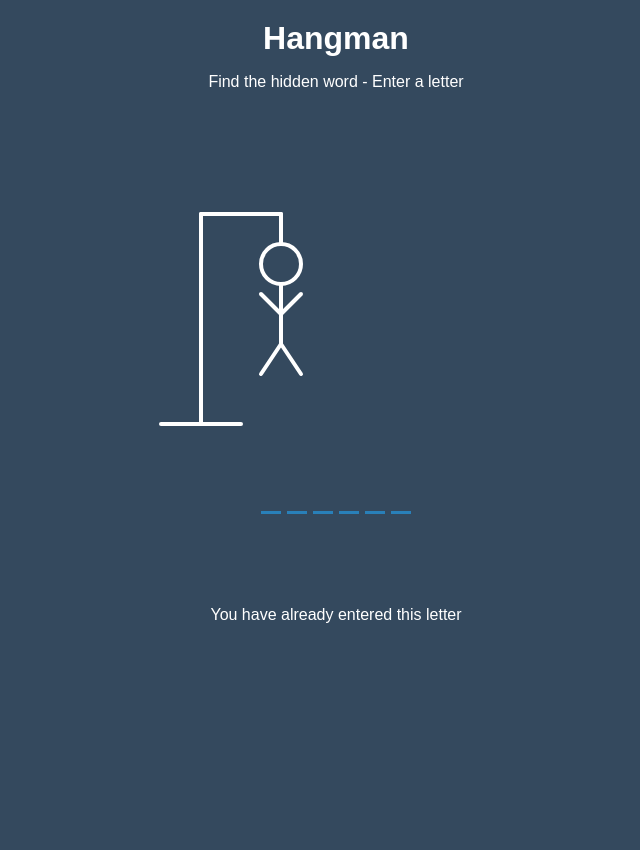
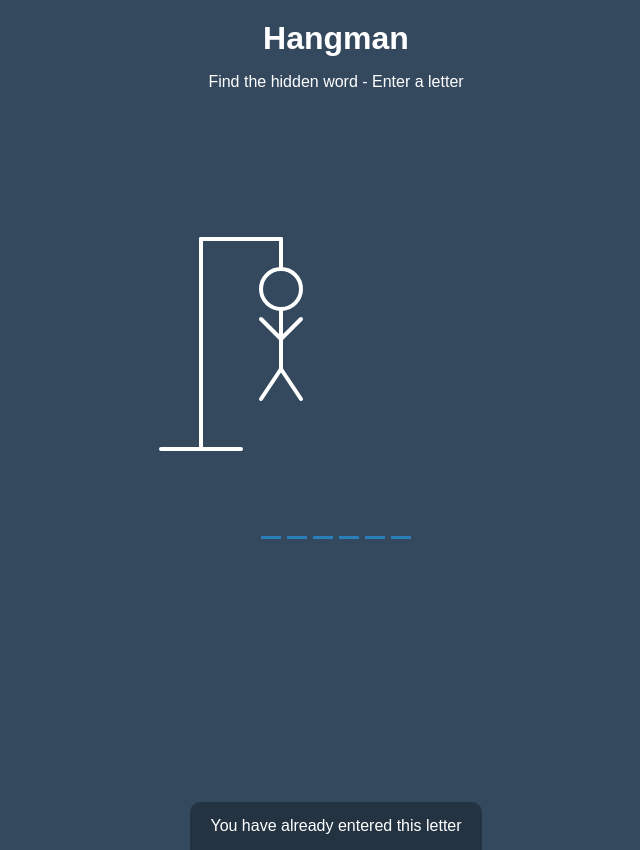
Before and after one commit to DiegoMutre/hangman-react-game, a React (Create React App) app: page / in a window 1280 px wide. Shown: the whole page, without its empty margins (304-944 px from the left). Before the commit the page ends 800 px from the top, so only its background shows below. Built offline with nearby package versions, Linux system fonts and the light colour scheme.

Commit message:
feat: Create Notification components styles.

```diff
--- a/src/App.css
+++ b/src/App.css
@@ -69,3 +69,20 @@ h1 {
     margin: 0 3px;
     width: 20px;
 }
+
+.notification-container {
+    background-color: rgba(0, 0, 0, 0.3);
+    border-radius: 10px 10px 0 0;
+    bottom: -50px;
+    padding: 15px 20px;
+    position: absolute;
+    transition: transform 0.3s ease-in-out;
+}
+
+.notification-container.show {
+    transform: translateY(-50px);
+}
+
+.notification-container p {
+    margin: 0;
+}
```
